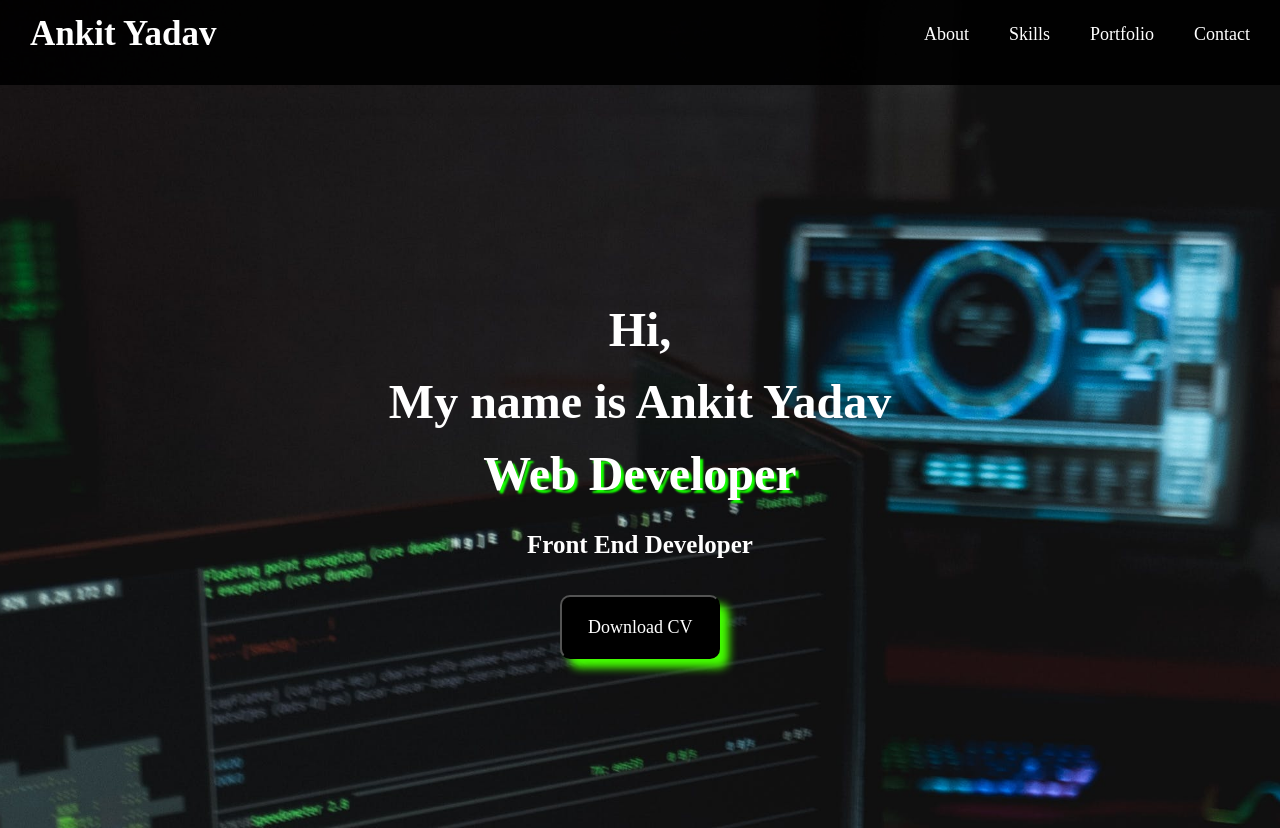
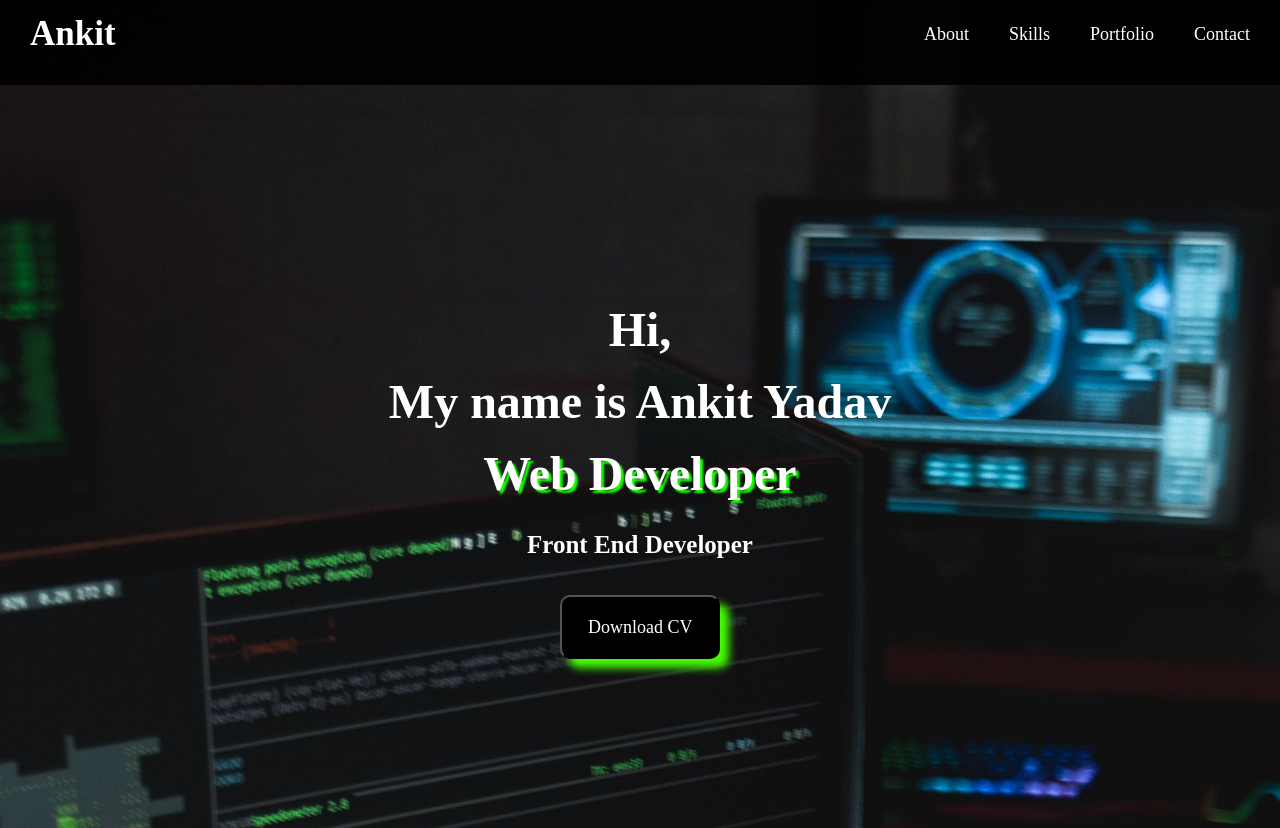
Before and after one commit to Ankit23456789/Portfolio_, a plain HTML site: page index.html in a window 1280 px wide. Shown: the top 828 px of the page. Drawn offline with nearby package versions, Linux system fonts and the light colour scheme.

Commit message:
first commit

```diff
--- a/Style/Style.css
+++ b/Style/Style.css
@@ -657,4 +657,5 @@ body {
      width: 45px;
      height: 45px;
      border-radius: 10px;
+     box-shadow: 5px 5px 4px  rgb(255, 255, 255);
    }
--- a/index.html
+++ b/index.html
@@ -19,7 +19,7 @@
     <nav class="navbar">
         <div class="logo">
             <a href="#Home">
-                <p>Ankit Yadav</p>
+                <p>Ankit</p>
             </a>
 
         </div>
```
